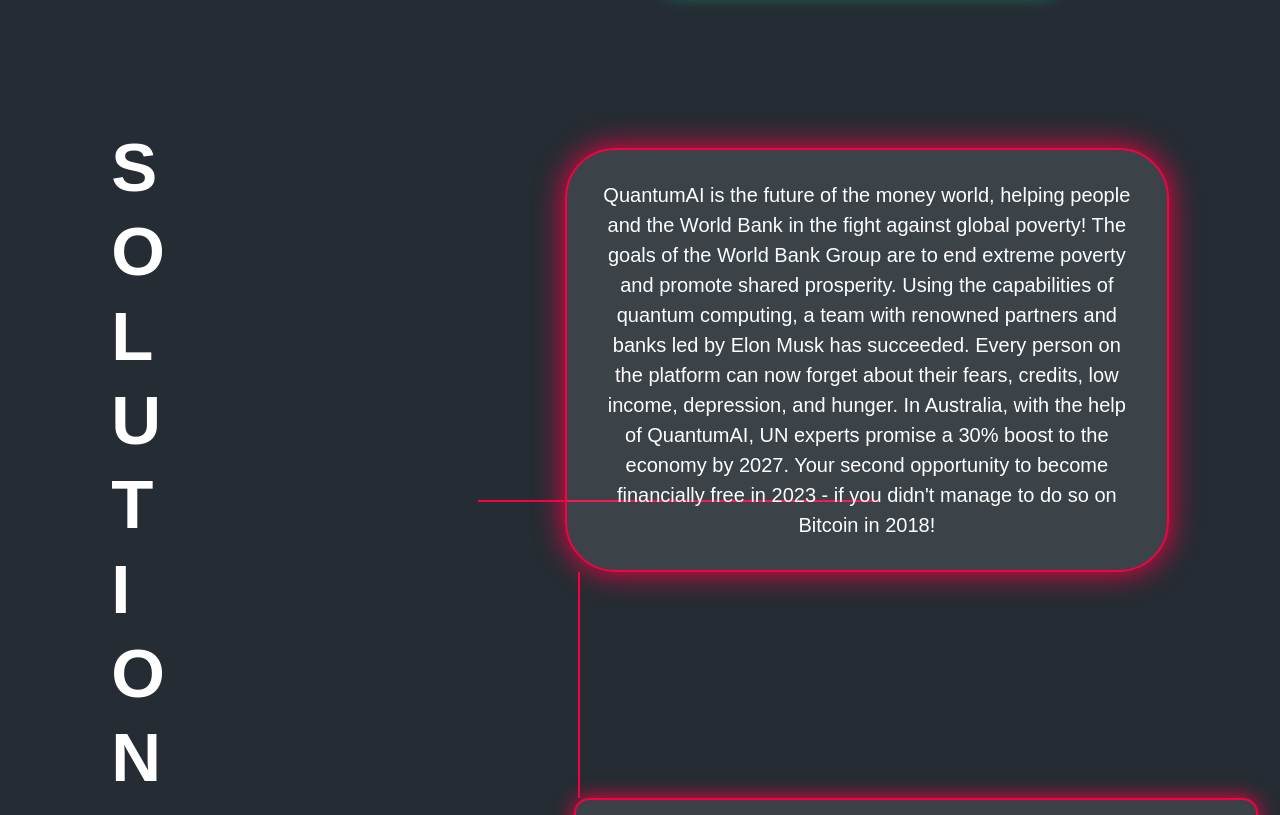
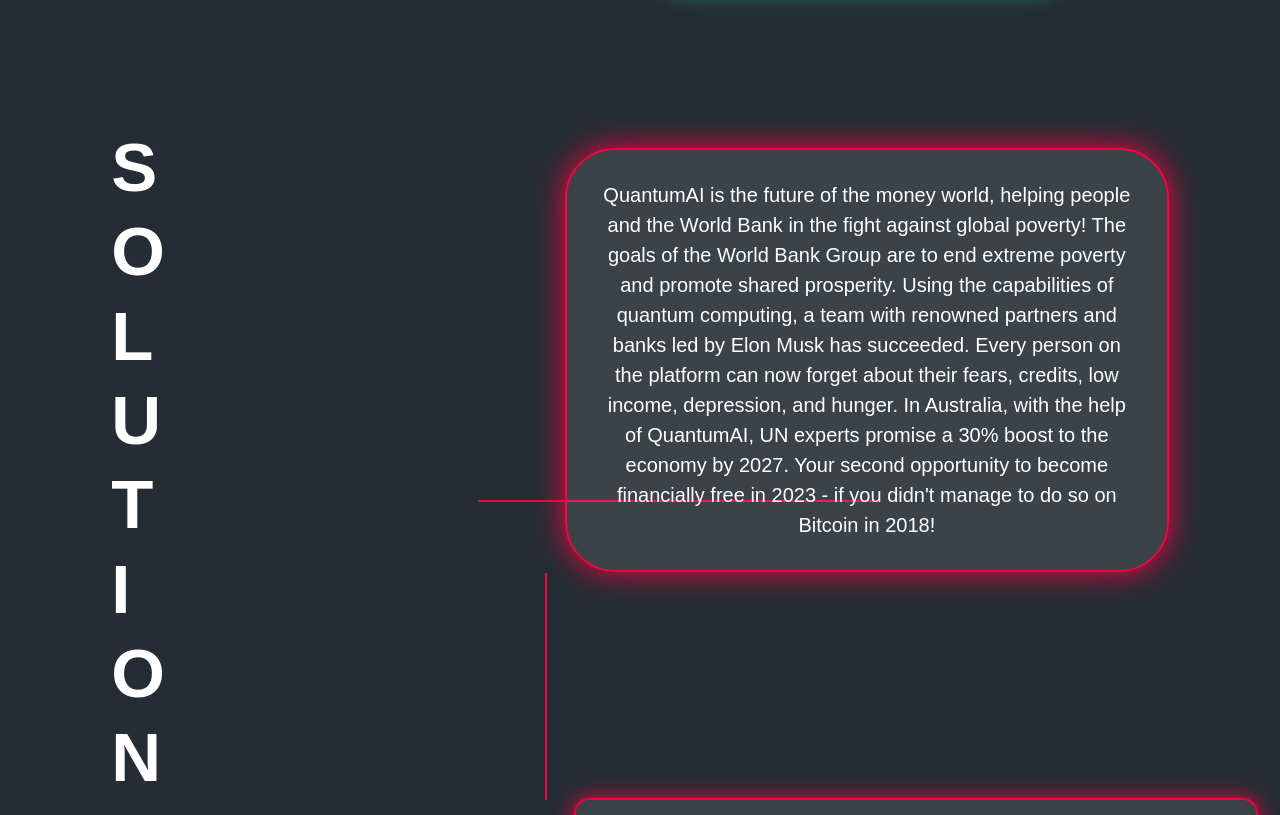
Before and after one commit to Shitikyan/Quantum, a Next.js app in the folder quantum/: page / in a window 1280 px wide. Shown: the part 4103-4918 px from the top of the page. Built offline with nearby package versions, Linux system fonts and the light colour scheme; no server answers.

Commit message:
fixed ui

```diff
--- a/quantum/src/components/Sections/Problems/ProblemsBottom/index.tsx
+++ b/quantum/src/components/Sections/Problems/ProblemsBottom/index.tsx
@@ -19,6 +19,8 @@
       <div className={styles.top}>
         <VerticalText className={styles.title} text="SOLUTION" />
         <span className={styles.line} />
+        <span className={styles.red_line} />
+
         <p className={styles.descr}>
           QuantumAI is the future of the money world, helping people and the
           World Bank in the fight against global poverty! The goals of the World
--- a/quantum/src/components/Sections/Problems/ProblemsBottom/styles.module.scss
+++ b/quantum/src/components/Sections/Problems/ProblemsBottom/styles.module.scss
@@ -1,5 +1,6 @@
 .container {
   position: relative;
+  max-width: 1905px;
   .top {
     display: flex;
     justify-content: center;
@@ -18,6 +19,16 @@
       width: 400px;
       top: 372px;
       left: 478px;
+      background-color: var(--electric-red);
+      box-shadow: 0 0 10px var(--third-color);
+    }
+
+    .red_line {
+      position: absolute;
+      width: 2px;
+      bottom: 270px;
+      right: 733px;
+      height: 227px;
       background-color: var(--electric-red);
       box-shadow: 0 0 10px var(--third-color);
     }
--- a/quantum/src/components/Sections/Problems/index.tsx
+++ b/quantum/src/components/Sections/Problems/index.tsx
@@ -11,7 +11,6 @@
         <span className={styles.line} />
       </div>
       <ProblemsTop />
-      <span className={styles.red_line} />
       <ProblemsBottom />
     </section>
   );
--- a/quantum/src/components/Sections/Problems/styles.module.scss
+++ b/quantum/src/components/Sections/Problems/styles.module.scss
@@ -25,14 +25,4 @@
       text-shadow: 0 0 6px var(--electric-red);
     }
   }
-
-  .red_line {
-    position: absolute;
-    width: 2px;
-    bottom: 312px;
-    right: 700px;
-    height: 226px;
-    background-color: var(--electric-red);
-    box-shadow: 0 0 10px var(--third-color);
-  }
 }
```
